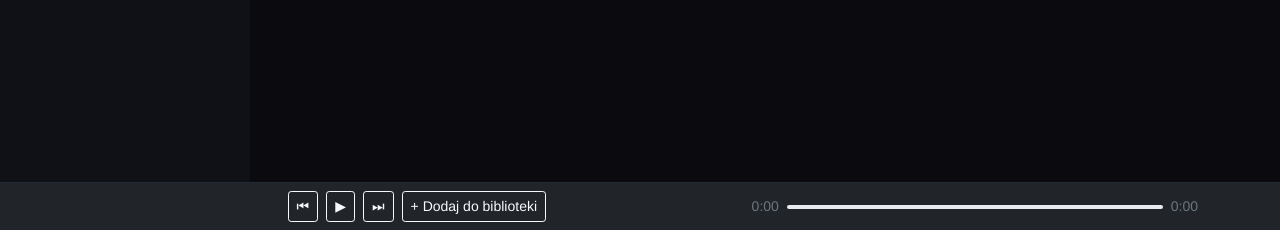
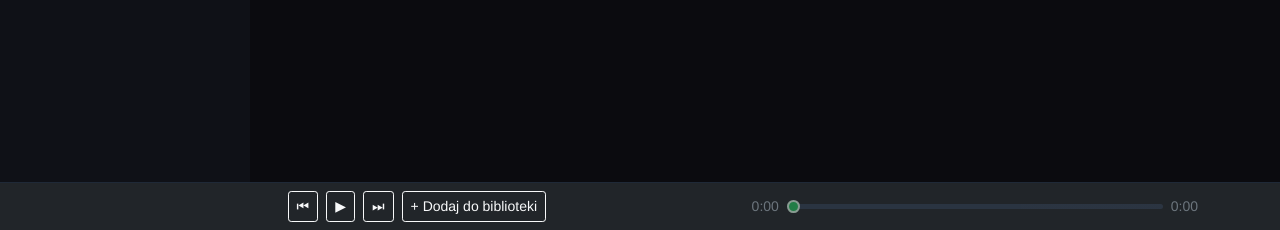
Before and after one commit to Maflex24/SpotifyBasicApi2025, an ASP.NET Core app: page / in a window 1280 px wide. Shown: the part 570-800 px from the top of the page. Run offline with ASP.NET Core 8, Linux system fonts and the light colour scheme; data that the repository does not hold is empty; style sheets or scripts are compiled from the project's sources.

Commit message:
Player: Track bar allows to change the track state (minutes/seconds)

```diff
--- a/Frontend/Layout/PlayerBar.razor
+++ b/Frontend/Layout/PlayerBar.razor
@@ -10,6 +10,7 @@
 
     private PlaybackState? state;
     private System.Timers.Timer? timer;
+    private bool isSeeking;
 
     protected override async Task OnInitializedAsync()
     {
@@ -424,6 +425,31 @@
         return $"{p}%";
     }
 
+    private int GetDurationMs() => Math.Max(state?.item?.duration_ms ?? 0, 0);
+
+    private int GetProgressMs() => Math.Clamp(state?.progress_ms ?? 0, 0, GetDurationMs());
+
+    private async Task SeekAsync(ChangeEventArgs args)
+    {
+        var duration = GetDurationMs();
+        if (duration <= 0 || isSeeking || !int.TryParse(args.Value?.ToString(), out var requestedPosition))
+            return;
+
+        var position = Math.Clamp(requestedPosition, 0, duration);
+        isSeeking = true;
+        try
+        {
+            var response = await Http.PutAsync($"api/player/seek?positionMs={position}", null);
+            if (response.IsSuccessStatusCode && state != null)
+                state.progress_ms = position;
+        }
+        finally
+        {
+            isSeeking = false;
+            await InvokeAsync(StateHasChanged);
+        }
+    }
+
     private string FormatTime(int ms)
     {
         if (ms <= 0) return "0:00";
@@ -487,9 +513,17 @@
         <div class="flex-grow-1" style="max-width: 40%; min-width: 150px;">
             <div class="d-flex align-items-center gap-2">
                 <small class="text-secondary">@FormatTime(state?.progress_ms ?? 0)</small>
-                <div class="progress w-100" style="height:4px;">
-                    <div class="progress-bar bg-success" role="progressbar" style="width: @GetProgressPercent();"></div>
-                </div>
+                <input class="player-progress-slider w-100"
+                       type="range"
+                       min="0"
+                       max="@GetDurationMs()"
+                       value="@GetProgressMs()"
+                       step="1"
+                       style="--progress-percent: @GetProgressPercent();"
+                       aria-label="Pozycja odtwarzania"
+                       aria-valuetext="@($"{FormatTime(GetProgressMs())} z {FormatTime(GetDurationMs())}")"
+                       disabled="@(GetDurationMs() <= 0 || isSeeking)"
+                       @onchange="SeekAsync" />
                 <small class="text-secondary">@FormatTime(state?.item?.duration_ms ?? 0)</small>
             </div>
 
--- a/Frontend/Layout/PlayerBar.razor.css
+++ b/Frontend/Layout/PlayerBar.razor.css
@@ -30,3 +30,58 @@
 	text-align: center;
 	overflow-wrap: anywhere;
 }
+
+.player-progress-slider {
+	--progress-percent: 0%;
+	height: 0.75rem;
+	margin: 0;
+	appearance: none;
+	background: transparent;
+	cursor: pointer;
+}
+
+.player-progress-slider:disabled {
+	cursor: not-allowed;
+	opacity: 0.55;
+}
+
+.player-progress-slider::-webkit-slider-runnable-track {
+	height: 0.3rem;
+	background: linear-gradient(to right, #22c55e var(--progress-percent), #334155 var(--progress-percent));
+	border-radius: 999px;
+}
+
+.player-progress-slider::-webkit-slider-thumb {
+	width: 0.8rem;
+	height: 0.8rem;
+	margin-top: -0.25rem;
+	appearance: none;
+	background: #22c55e;
+	border: 2px solid #dcfce7;
+	border-radius: 50%;
+}
+
+.player-progress-slider::-moz-range-track {
+	height: 0.3rem;
+	background: #334155;
+	border-radius: 999px;
+}
+
+.player-progress-slider::-moz-range-progress {
+	height: 0.3rem;
+	background: #22c55e;
+	border-radius: 999px;
+}
+
+.player-progress-slider::-moz-range-thumb {
+	width: 0.65rem;
+	height: 0.65rem;
+	background: #22c55e;
+	border: 2px solid #dcfce7;
+	border-radius: 50%;
+}
+
+.player-progress-slider:focus-visible {
+	outline: 2px solid #86efac;
+	outline-offset: 3px;
+}
```
